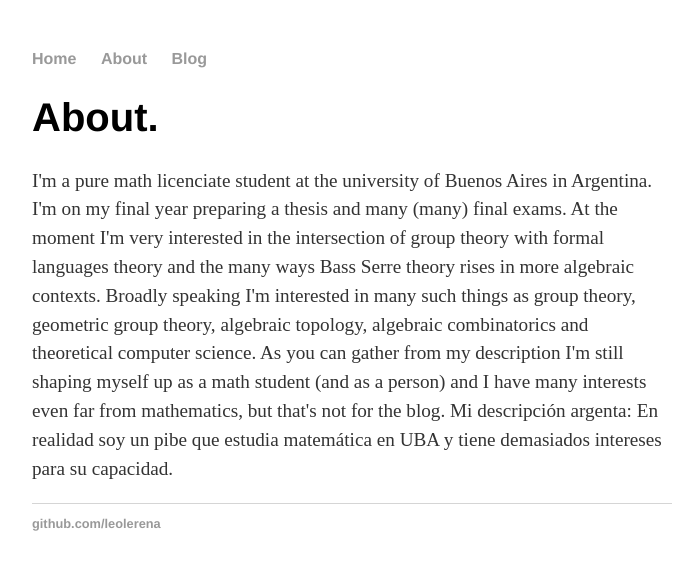
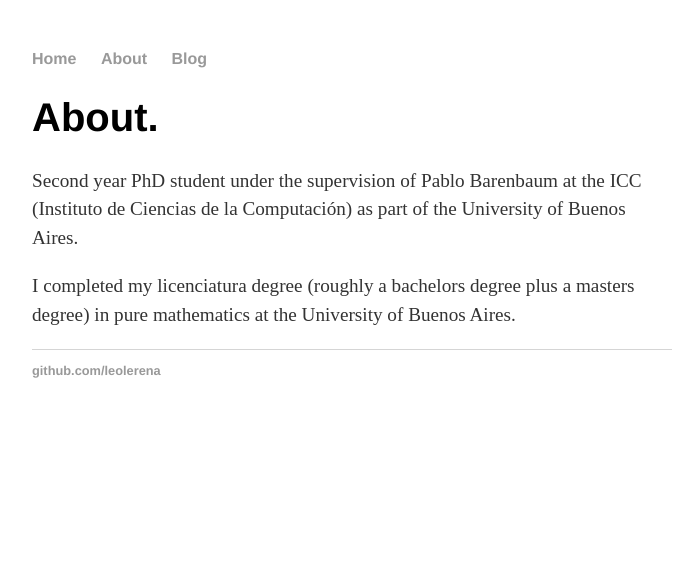
Before and after one commit to leolerena/leolerena.github.io, a Jekyll site: the page built from about/index.html, in a window 1280 px wide. Shown: the top 570 px of the page, without its empty margins (288-980 px from the left). Built offline with Jekyll 4.4.1, drawn with Linux system fonts in a browser that asks for light colours.

Commit message:
arreglos about

```diff
--- a/about/index.html
+++ b/about/index.html
@@ -4,5 +4,6 @@ layout: default
 
 <div class="about">
 			<h1>About.</h1>
-			<p> I'm a pure math licenciate student at the university of Buenos Aires in Argentina. I'm on my final year preparing a thesis and many (many) final exams. At the moment I'm very interested in the intersection of group theory with formal languages theory and the many ways Bass Serre theory rises in more algebraic contexts. Broadly speaking I'm interested in many such things as group theory, geometric group theory, algebraic topology, algebraic combinatorics and theoretical computer science. As you can gather from my description I'm still shaping myself up as a math student (and as a person) and I have many interests even far from mathematics, but that's not for the blog. Mi descripción argenta: En realidad soy un pibe que estudia matemática en UBA y tiene demasiados intereses para su capacidad.
+			<p> Second year PhD student under the supervision of Pablo Barenbaum at the ICC (Instituto de Ciencias de la Computación) as part of the University of Buenos Aires.
+			<p> I completed my licenciatura degree (roughly a bachelors degree plus a masters degree) in pure mathematics at the University of Buenos Aires.
 </div>
```
